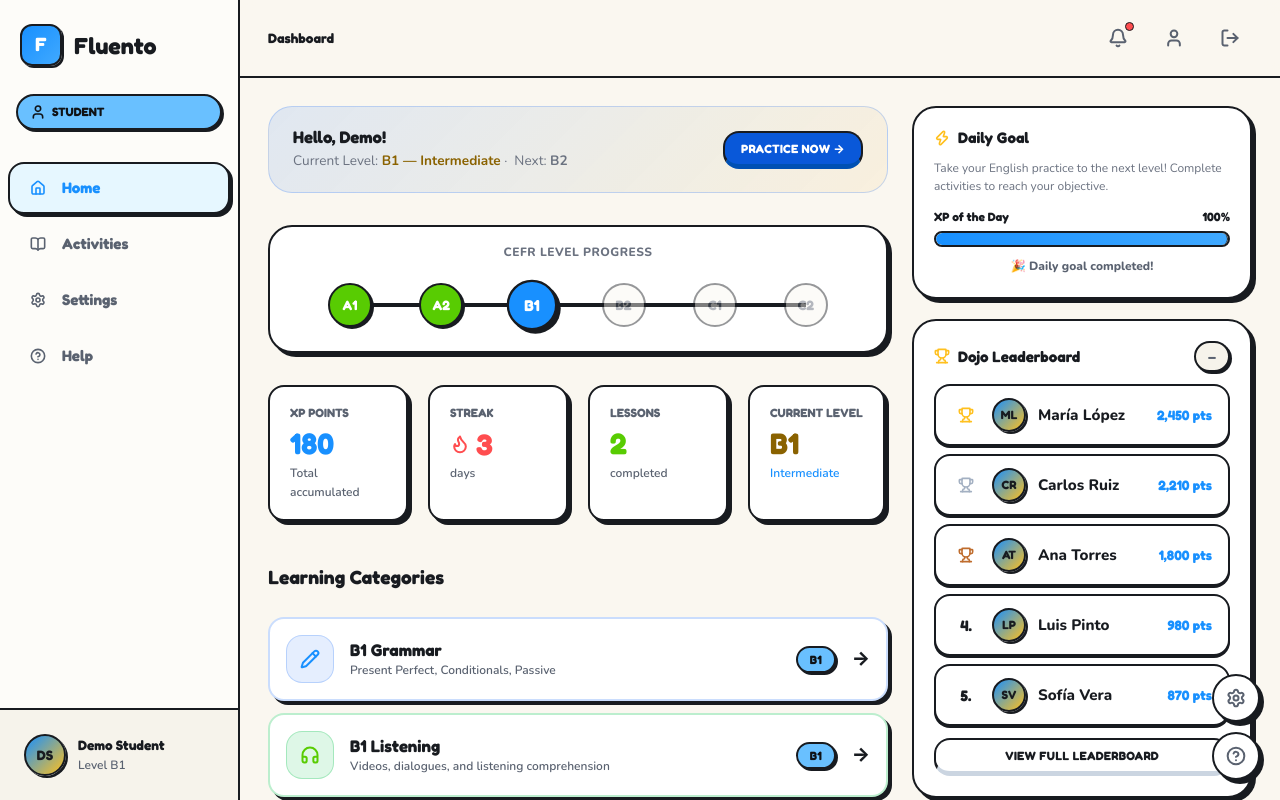
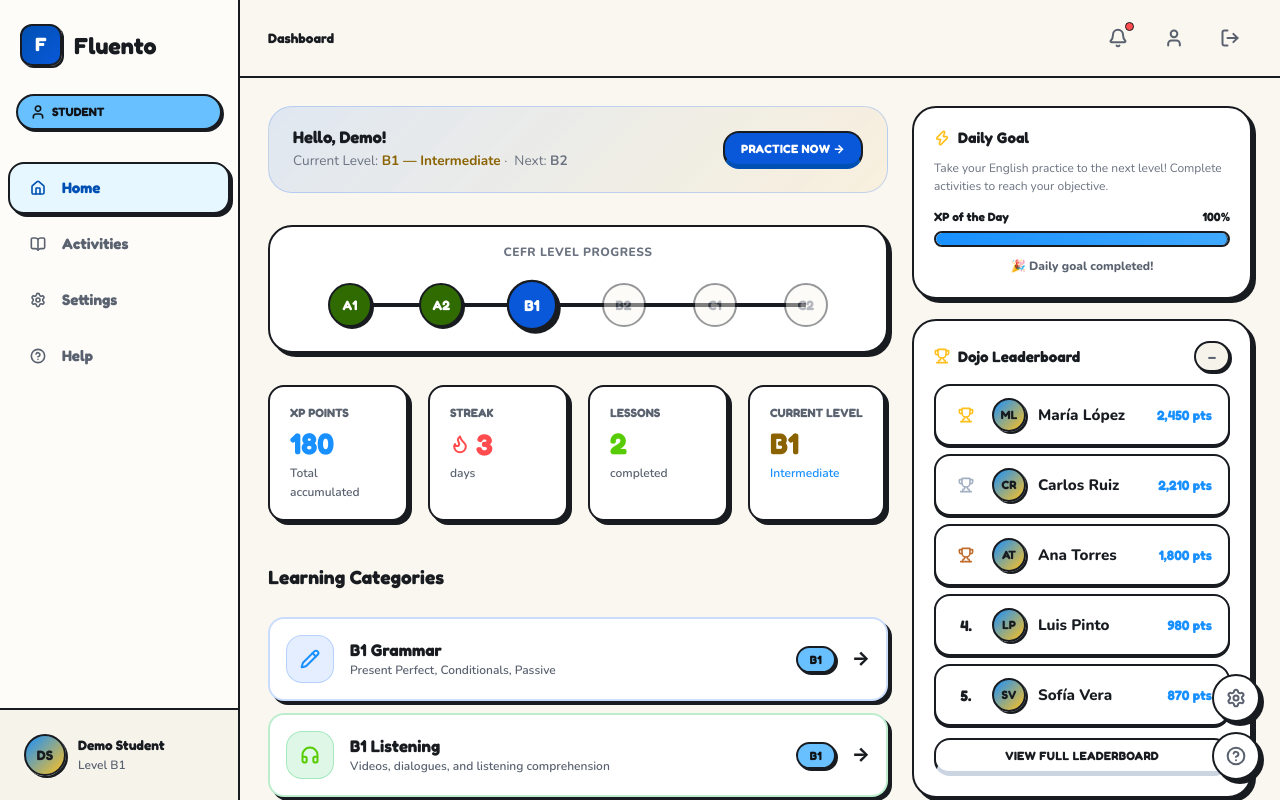
Before and after one commit to marcado993/usabilidad-proyecto, a React (Vite) app: page / in a window 1280 px wide. Built offline with nearby package versions, Linux system fonts and the light colour scheme.

Commit message:
Fix all WAVE contrast errors and redundant title alerts

```diff
--- a/src/molecules/index.jsx
+++ b/src/molecules/index.jsx
@@ -209,7 +209,9 @@ export function NavItem({ icon, label, active, onClick }) {
       onMouseEnter={handleEnter}
       onMouseLeave={handleLeave}
       aria-current={active ? 'page' : undefined}
-      title={label}
+      /* No title attribute: it duplicated the visible label verbatim, which
+         WAVE flags as "redundant title text" — screen readers would announce
+         the same words twice. The visible text is already the accessible name. */
     >
       <span className="nav-item__icon" aria-hidden="true">{icon}</span>
       {label}
--- a/src/pages/ActivitiesPage.jsx
+++ b/src/pages/ActivitiesPage.jsx
@@ -142,8 +142,9 @@ export default function ActivitiesPage({ user, progress, onComplete, nav, onSetL
                     }}
                     className={`level-seal-btn${isCurrent ? ' level-seal-btn--active' : ''}${isPassed ? ' level-seal-btn--passed' : ''}${isBlocked ? ' level-seal-btn--blocked' : ''}`}
                     style={{ zIndex: 2 }}
+                    /* No title: it repeated aria-label word for word (WAVE
+                       "redundant title text"). aria-label alone names it. */
                     aria-label={isBlocked ? `Level ${lv} (Locked)` : `Change to level ${lv}`}
-                    title={isBlocked ? `Level ${lv} (Locked)` : `Change to level ${lv}`}
                   >
                     {lv}
                   </button>
@@ -230,7 +231,9 @@ export default function ActivitiesPage({ user, progress, onComplete, nav, onSetL
                   <Tooltip key={b.id} text={b.desc} position="top">
                     <div style={{ textAlign: 'center', cursor: 'help', display: 'flex', flexDirection: 'column', alignItems: 'center' }}>
                       <Icon name={b.icon} size="xl" color={b.earned ? 'var(--clr-gold)' : 'var(--txt-muted)'} style={{ marginBottom: 4 }} />
-                      <span style={{ fontSize: '10px', fontWeight: 'var(--fw-bold)', color: b.earned ? 'var(--clr-gold-shadow)' : 'var(--txt-muted)', textTransform: 'uppercase', letterSpacing: '0.02em' }}>{b.name}</span>
+                      {/* WCAG 2.2 SC 1.4.3 + SC 1.4.4: see StudentHomePage — gold
+                          text darkened to 5.49:1 and size raised 10px→12px. */}
+                      <span style={{ fontSize: '12px', fontWeight: 'var(--fw-bold)', color: b.earned ? 'var(--clr-gold-text)' : 'var(--txt-muted)', textTransform: 'uppercase', letterSpacing: '0.02em' }}>{b.name}</span>
                     </div>
                   </Tooltip>
                 ))}
--- a/src/pages/StudentHomePage.jsx
+++ b/src/pages/StudentHomePage.jsx
@@ -141,8 +141,9 @@ export default function StudentHomePage({ user, progress, nav, onSetLevel }) {
                     }}
                     className={`level-seal-btn${isCurrent ? ' level-seal-btn--active' : ''}${isPassed ? ' level-seal-btn--passed' : ''}${isBlocked ? ' level-seal-btn--blocked' : ''}`}
                     style={{ zIndex: 2 }}
+                    /* No title: it repeated aria-label word for word (WAVE
+                       "redundant title text"). aria-label alone names it. */
                     aria-label={isBlocked ? `Level ${lv} (Locked)` : `Change to level ${lv}`}
-                    title={isBlocked ? `Level ${lv} (Locked)` : `Change to level ${lv}`}
                   >
                     {lv}
                   </button>
@@ -273,7 +274,10 @@ export default function StudentHomePage({ user, progress, nav, onSetLevel }) {
                   <Tooltip key={b.id} text={b.desc} position="top">
                     <div style={{ textAlign: 'center', cursor: 'help', display: 'flex', flexDirection: 'column', alignItems: 'center' }}>
                       <Icon name={b.icon} size="xl" color={b.earned ? 'var(--clr-gold)' : 'var(--txt-muted)'} style={{ marginBottom: 4 }} />
-                      <span style={{ fontSize: '10px', fontWeight: 'var(--fw-bold)', color: b.earned ? 'var(--clr-gold-shadow)' : 'var(--txt-muted)', textTransform: 'uppercase', letterSpacing: '0.02em' }}>{b.name}</span>
+                      {/* WCAG 2.2 SC 1.4.3 + SC 1.4.4: --clr-gold-shadow was
+                          only 3.68:1 at this size; --clr-gold-text is 5.49:1.
+                          Size raised 10px→12px (WAVE "very small text" alert). */}
+                      <span style={{ fontSize: '12px', fontWeight: 'var(--fw-bold)', color: b.earned ? 'var(--clr-gold-text)' : 'var(--txt-muted)', textTransform: 'uppercase', letterSpacing: '0.02em' }}>{b.name}</span>
                     </div>
                   </Tooltip>
                 ))}
--- a/src/styles/components.css
+++ b/src/styles/components.css
@@ -74,7 +74,9 @@
   border-color: var(--brd-default);
 }
 .nav-item--active {
-  color: var(--clr-accent);
+  /* WCAG 2.2 SC 1.4.3 Contrast (Minimum): --clr-accent (#1890ff) on the pale
+     #e6f7ff pill was only 2.95:1. --clr-accent-shadow (#0050b3) is 7.3:1. */
+  color: var(--clr-accent-shadow);
   background: #e6f7ff;
   border-color: var(--brd-default);
   box-shadow: 3px 3px 0 var(--brd-default);
@@ -400,7 +402,9 @@
   height: 42px;
   border-radius: 12px;
   border: var(--brd-width) solid var(--brd-default);
-  background: linear-gradient(135deg, var(--clr-accent), var(--clr-accent-hover));
+  /* WCAG 2.2 SC 1.4.3: the original #1890ff→#40a9ff gradient left the white
+     "F" at ~3.2:1. Darkening the stops brings it above 4.5:1. */
+  background: linear-gradient(135deg, var(--clr-accent-shadow), var(--clr-accent-btn));
   display: flex;
   align-items: center;
   justify-content: center;
@@ -564,18 +568,21 @@
   background: var(--bg-card-2);
 }
 .level-seal-btn--active {
-  background: var(--clr-accent);
+  /* WCAG 2.2 SC 1.4.3: white on --clr-accent was 3.24:1; accent-btn is 6.16:1 */
+  background: var(--clr-accent-btn);
   color: #ffffff;
   border-color: var(--brd-default);
   box-shadow: 3px 3px 0 var(--brd-default);
   transform: scale(1.15);
 }
 .level-seal-btn--active:hover {
-  background: var(--clr-accent-hover);
+  background: var(--clr-accent-shadow);
   transform: scale(1.15) translateY(-2px);
 }
 .level-seal-btn--passed {
-  background: var(--clr-success);
+  /* WCAG 2.2 SC 1.4.3: white on --clr-success (#58cc02) was only 2.09:1.
+     --clr-success-dark (#2f6b00) gives 6.1:1 with white. */
+  background: var(--clr-success-dark);
   color: #ffffff;
   border-color: var(--brd-default);
   box-shadow: 2px 2px 0 var(--brd-default);
--- a/src/styles/global.css
+++ b/src/styles/global.css
@@ -142,7 +142,8 @@ ul { list-style: none; }
   top: -100px;
   left: 8px;
   z-index: 1000;
-  background: var(--clr-accent);
+  /* WCAG 2.2 SC 1.4.3: white on --clr-accent was 3.24:1; accent-btn is 6.16:1 */
+  background: var(--clr-accent-btn);
   color: #fff;
   padding: 10px 18px;
   border-radius: var(--rad-sm);
--- a/src/styles/tokens.css
+++ b/src/styles/tokens.css
@@ -26,6 +26,7 @@
   --clr-success:        #58cc02; /* Duolingo Green */
   --clr-success-light:  #b7eb8f;
   --clr-success-shadow: #389e0d;
+  --clr-success-dark:   #2f6b00; /* Green dark enough for white text (6.1:1, WCAG 1.4.3 AA) */
 
   --clr-error:          #ff4d4f; /* Crimson Ninja Crimson */
   --clr-error-light:    #ffccc7;
```
